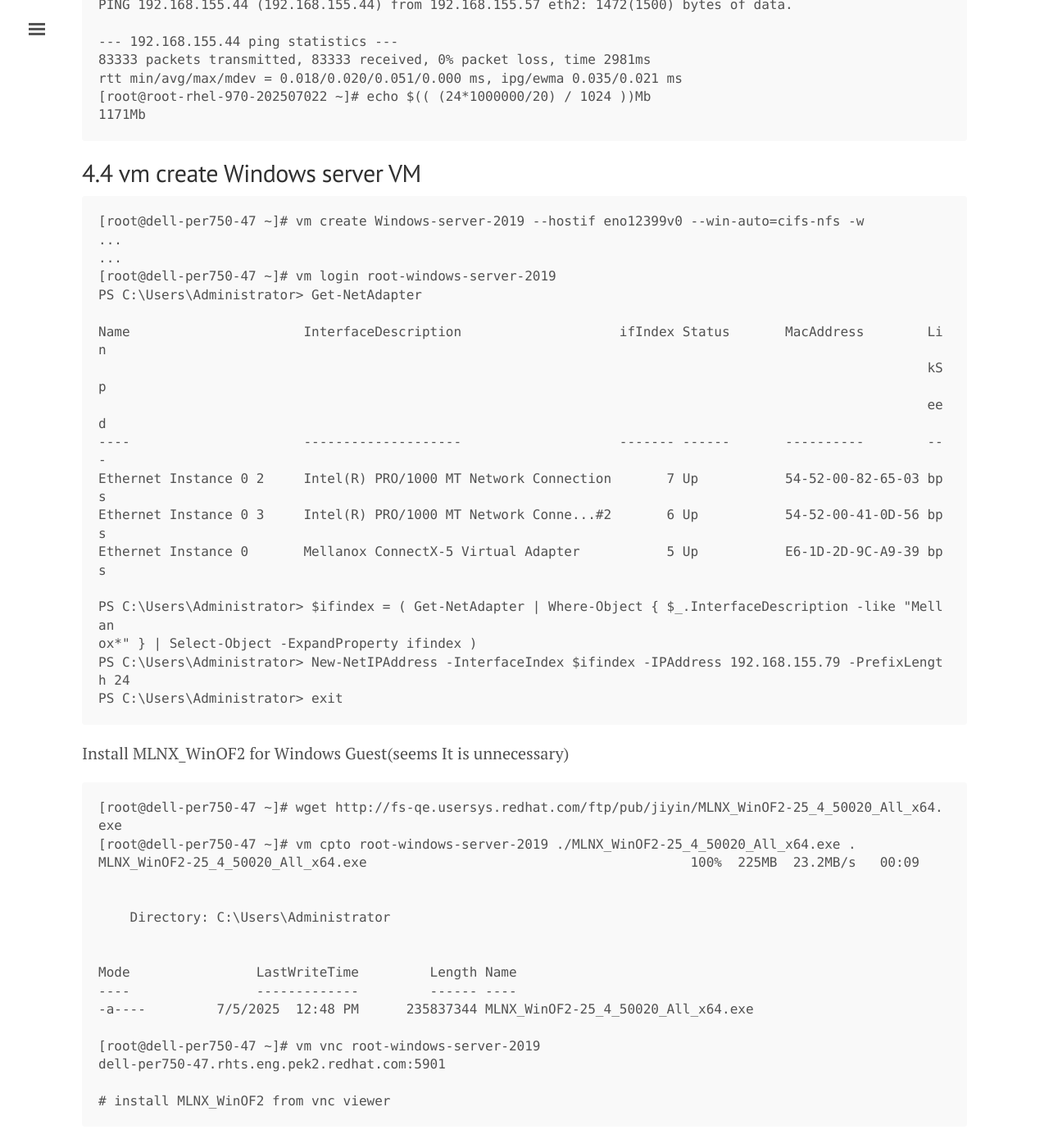
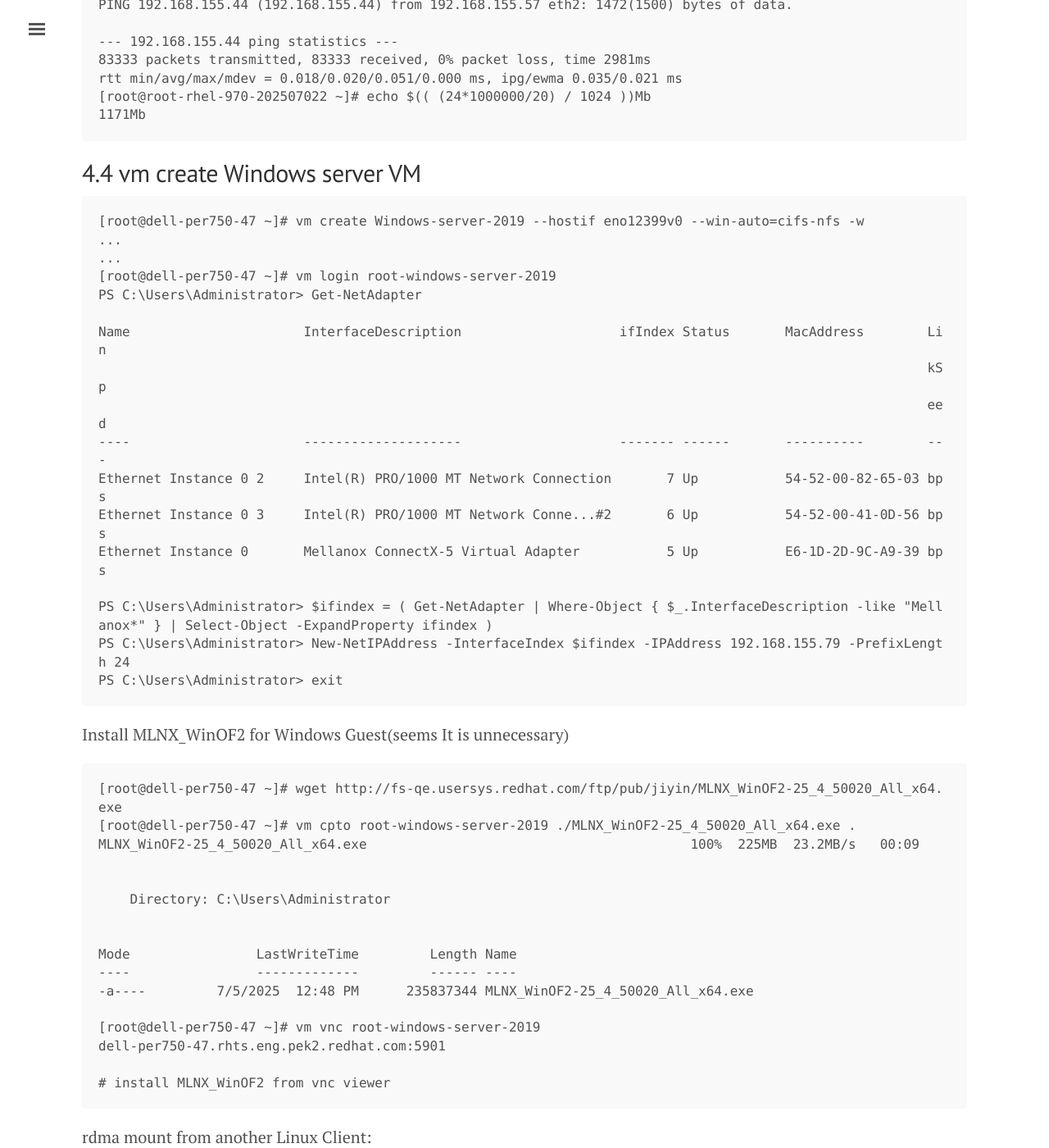
Before and after one commit to tcler/tcler.github.io, a Jekyll site: the page built from _posts/2025-07-05-configure-SR-IOV-for-ConnectX-5-ethernet-on-Linux.md, in a window 1280 px wide and 1400 px high, scrolled down 4995 px. Shown: the whole window at 82% size. Built offline with Jekyll 4.4.1, drawn with Linux system fonts in a browser that asks for light colours; some of the changed text lies outside the part shown.

Commit message:
Update 2025-07-05-configure-SR-IOV-for-ConnectX-5-ethernet-on-Linux.md

````diff
--- a/_posts/2025-07-05-configure-SR-IOV-for-ConnectX-5-ethernet-on-Linux.md
+++ b/_posts/2025-07-05-configure-SR-IOV-for-ConnectX-5-ethernet-on-Linux.md
@@ -209,8 +209,7 @@
 Ethernet Instance 0 3     Intel(R) PRO/1000 MT Network Conne...#2       6 Up           54-52-00-41-0D-56 bps
 Ethernet Instance 0       Mellanox ConnectX-5 Virtual Adapter           5 Up           E6-1D-2D-9C-A9-39 bps
 
-PS C:\Users\Administrator> $ifindex = ( Get-NetAdapter | Where-Object { $_.InterfaceDescription -like "Mellan
-ox*" } | Select-Object -ExpandProperty ifindex )
+PS C:\Users\Administrator> $ifindex = ( Get-NetAdapter | Where-Object { $_.InterfaceDescription -like "Mellanox*" } | Select-Object -ExpandProperty ifindex )
 PS C:\Users\Administrator> New-NetIPAddress -InterfaceIndex $ifindex -IPAddress 192.168.155.79 -PrefixLength 24
 PS C:\Users\Administrator> exit
 ```
````
Also changed, not shown: other parts of _posts/2025-07-05-configure-SR-IOV-for-ConnectX-5-ethernet-on-Linux.md (+1 -1 lines).
